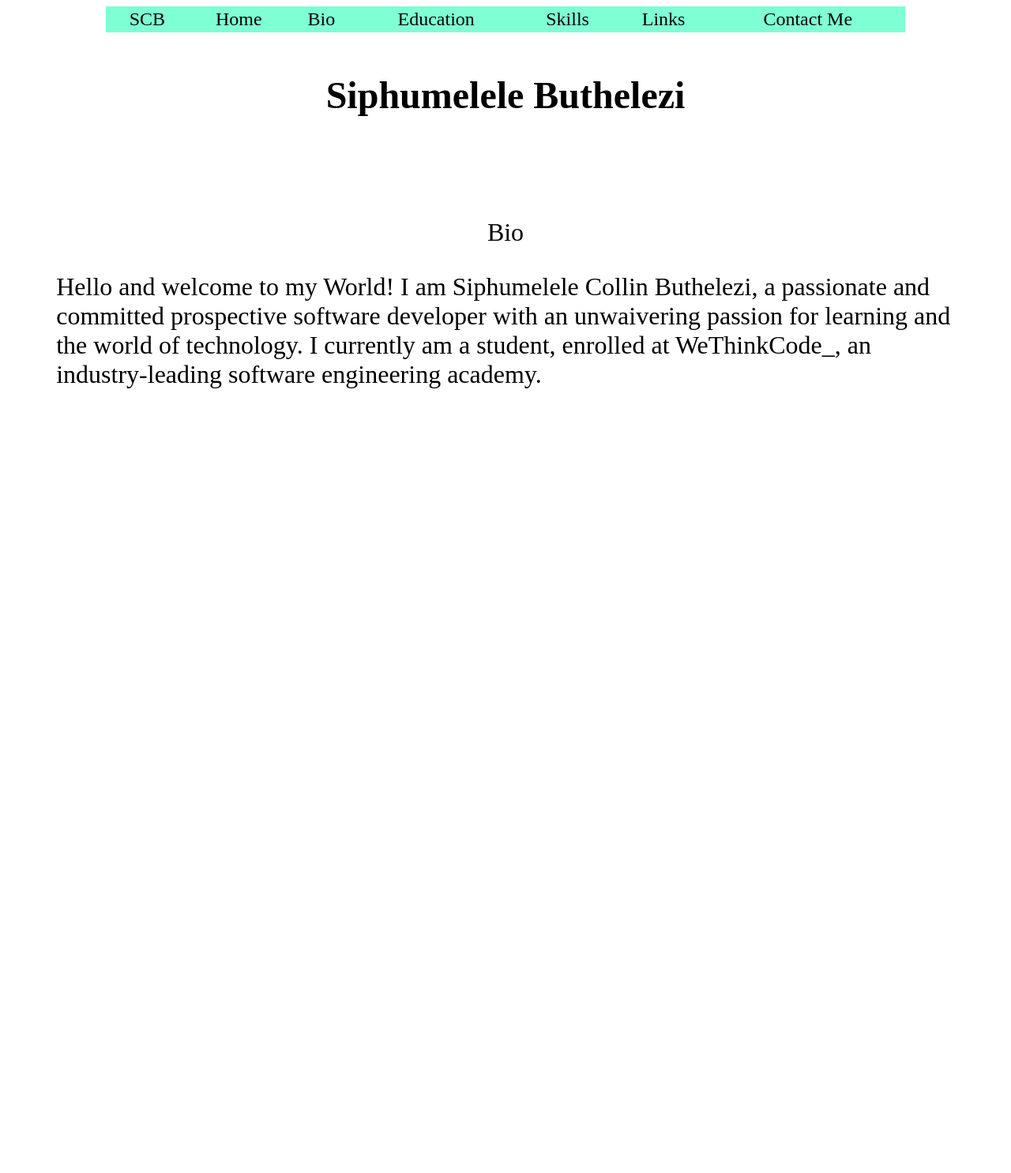
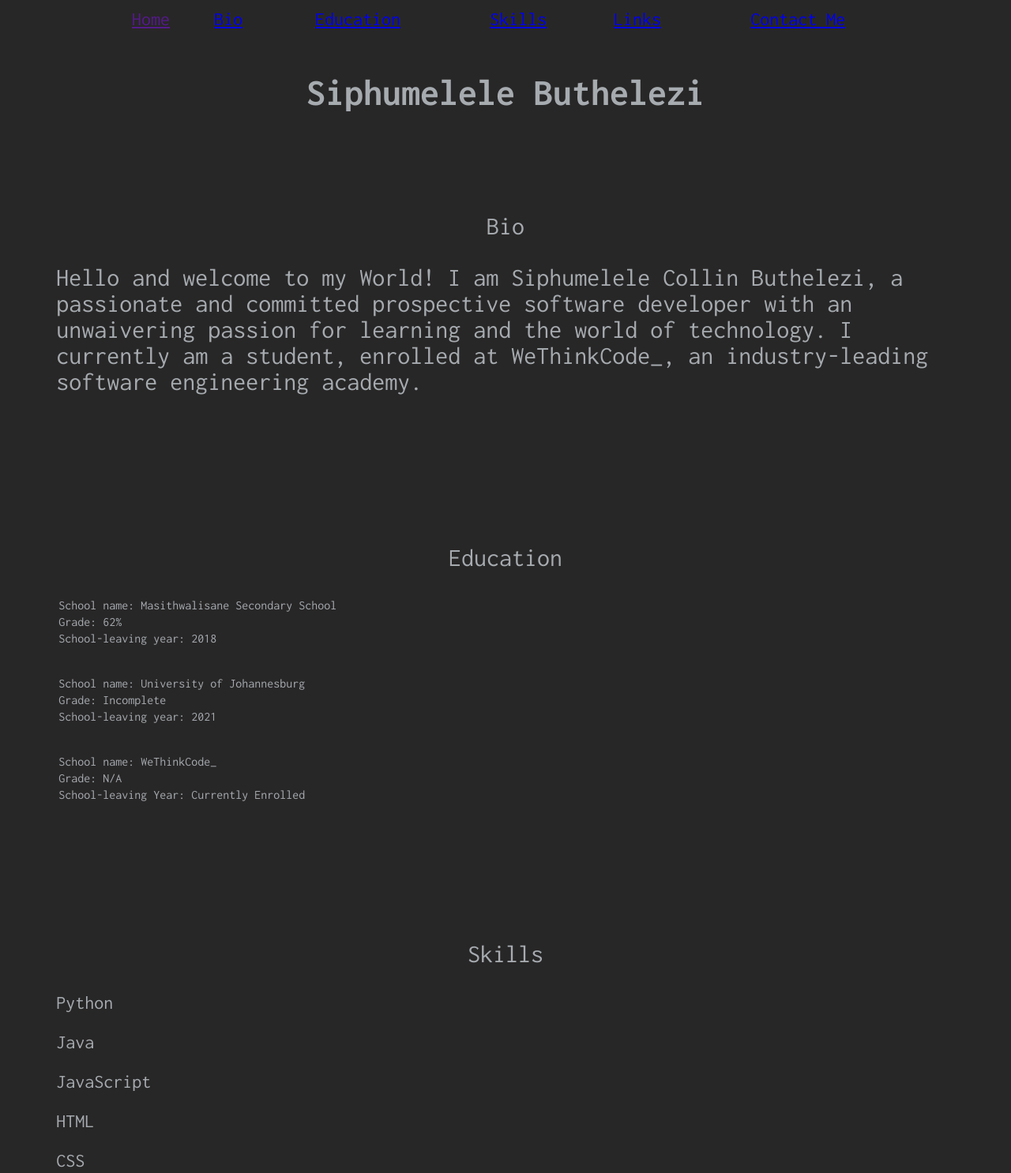
Before and after one commit to successismycolin/portfoilo-website, a plain HTML site: page pages/index.html in a window 1280 px wide. Shown: the top 1486 px of the page at 79% size. Before the commit the page ends 800 px from the top, so only its background shows below. Drawn offline with Linux system fonts and the light colour scheme; a web font is replaced by a local one.

Commit message:
Basic page

```diff
--- a/pages/index.html
+++ b/pages/index.html
@@ -4,27 +4,124 @@
     <meta charset="UTF-8">
     <meta name="viewport" content="width=device-width, initial-scale=1.0">
     <title>Siphumelele Buthelezi</title>
+
+    <link rel="stylesheet" href="../styles/style.css">
+
+    <link href="https://fonts.googleapis.com/css2?family=Inconsolata:wght@200..900&family=League+Gothic&family=WDXL+Lubrifont+TC&display=swap" rel="stylesheet">
 </head>
+
+
 <body>
-    <table style="background-color: aquamarine; width: 80%; margin-left: auto; margin-right: auto;">
+
+
+    <table style="width: 80%; margin-left: auto; margin-right: auto;">
         <tr style="text-align: center; font-size: 1.5em;">
-            <td id="col1">SCB</td>
-            <span>
-                <td id="col2">Home</td>
-                <td id="col3">Bio</td>
-                <td id="col4">Education</td>
-                <td id="col5">Skills</td>
-                <td id="col6">Links</td>
-                <td id="col7">Contact Me</td>
-            </span>
+            <td id="col1">
+                <a href="">Home</a>
+            </td>
+            <td id="col2">
+                <a href="#biography">Bio</a>
+            </td>
+            <td id="col3">
+                <a href="#educationSection">Education</a>
+            </td>
+            <td id="col4">
+                <a href="#skillsSection">Skills</a>
+            </td>
+            <td id="col5">
+                <a href="#linksSection">Links</a>
+            </td>
+            <td id="col6">
+                <a href="#contactsSection">Contact Me</a>
+            </td>
         </tr>
     </table>
+
+
+    <!-- Heading -->
     <div id="heading" style="padding-top: 20px;">
         <h1 id="nameHeading" style="text-align: center; font-size: 3em;">Siphumelele Buthelezi</h1>
     </div>
+
+    <!-- My biography -->
     <div id="biography" style="padding: 5%;">
-        <p id="bioLabel" style="font-size: 2em; text-align: center;">Bio</p>
+        <p id="bioLabel" class="pLabels" style="font-size: 2em; text-align: center;">Bio</p>
         <p id="bioParagraph" style="font-size: 2em;">Hello and welcome to my World! I am Siphumelele Collin Buthelezi, a passionate and committed prospective software developer with an unwaivering passion for learning and the world of technology. I currently am a student, enrolled at WeThinkCode_, an industry-leading software engineering academy. </p>
+    </div>
+
+    <!-- Education history -->
+    <div id="educationSection" style="padding: 5%">
+        <p id="eduLabel" class="pLabels" style="font-size: 2em; text-align: center;">Education</p>
+        <p id="educationParagraph" style="font-size: 150%">
+
+            <div id="secondaryEdu">
+                <table id="secondarySchoolTable">
+                    <tr id="schoolName">
+                        <td>School name: Masithwalisane Secondary School</td>
+                    </tr>
+                    <tr id="averageMark">
+                        <td>Grade: 62%</td>
+                    </tr>
+                    <tr id="schoolLeavingYear">
+                        <td>School-leaving year: 2018</td>
+                    </tr>
+                </table>
+                <br>
+                <br>
+            </div>
+
+            <div id="tertiaryEdu">
+                <table id="universityTable" >
+                    <tr id="uniName">
+                        <td>School name: University of Johannesburg</td>
+                    </tr>
+                    <tr id="uniAverageMark">
+                        <td>Grade: Incomplete</td>
+                    </tr>
+                    <tr id="uniLeavingYear">
+                        <td>School-leaving year: 2021</td>
+                    </tr>
+                </table>
+
+                <br>
+                <br>
+
+                <table id="collegeTable">
+                    <tr id="collegeName">
+                        <td>School name: WeThinkCode_</td>
+                    </tr>
+                    <tr id="collegeAverageMark">
+                        <td>Grade: N/A</td>
+                    </tr>
+                    <tr id="collegeLeavingYear">
+                        <td>School-leaving Year: Currently Enrolled</td>
+                    </tr>
+                </table>
+            </div>
+        </p>
+    </div>
+
+    <!-- Skills -->
+    <div id="skillsSection" style="padding: 5%;">
+        <p id="skillsLabel" class="pLabels" style="font-size: 2em; text-align: center;">Skills</p>
+        <p id="skill1" style="font-size: 1.5em;">Python</p>
+        <p id="skill2" style="font-size: 1.5em;">Java</p>
+        <p id="skill3" style="font-size: 1.5em;">JavaScript</p>
+        <p id="skill4" style="font-size: 1.5em;">HTML</p>
+        <p id="skill5" style="font-size: 1.5em;">CSS</p>
+    </div>
+
+    <!-- Links -->
+    <div id="linksSection" style="padding: 5%;">
+        <p id="linksLabel" class="pLabels" style="font-size: 2em; text-align: center;">Links</p>
+        <a href="https://www.linkedin.com/in/siphumelele-buthelezi-48881b326" style="font-size: 2em;">LinkedIn</a><br><br>
+        <a href="https://www.github.com/successismycolin" style="font-size: 2em;">GitHub</a><br><br>
+        <a href="https://www.leetcode.com/u/successismycolin/" style="font-size: 2em;">LeetCode</a>
+    </div>
+
+    <!-- Contact Me -->
+    <div id="contactsSection" style="padding: 5%">
+        <p id="contactsLabel" class="pLabels" style="font-size: 2em; text-align: center;">Contact Me</p>
     </div>
 </body>
 </html>
--- a/styles/style.css
+++ b/styles/style.css
@@ -0,0 +1,5 @@
+body{
+    background-color: rgb(40, 39, 39);
+    font-family:'Inconsolata', Tahoma, Geneva, Verdana, sans-serif;
+    color: rgb(166, 171, 176);
+}
```
